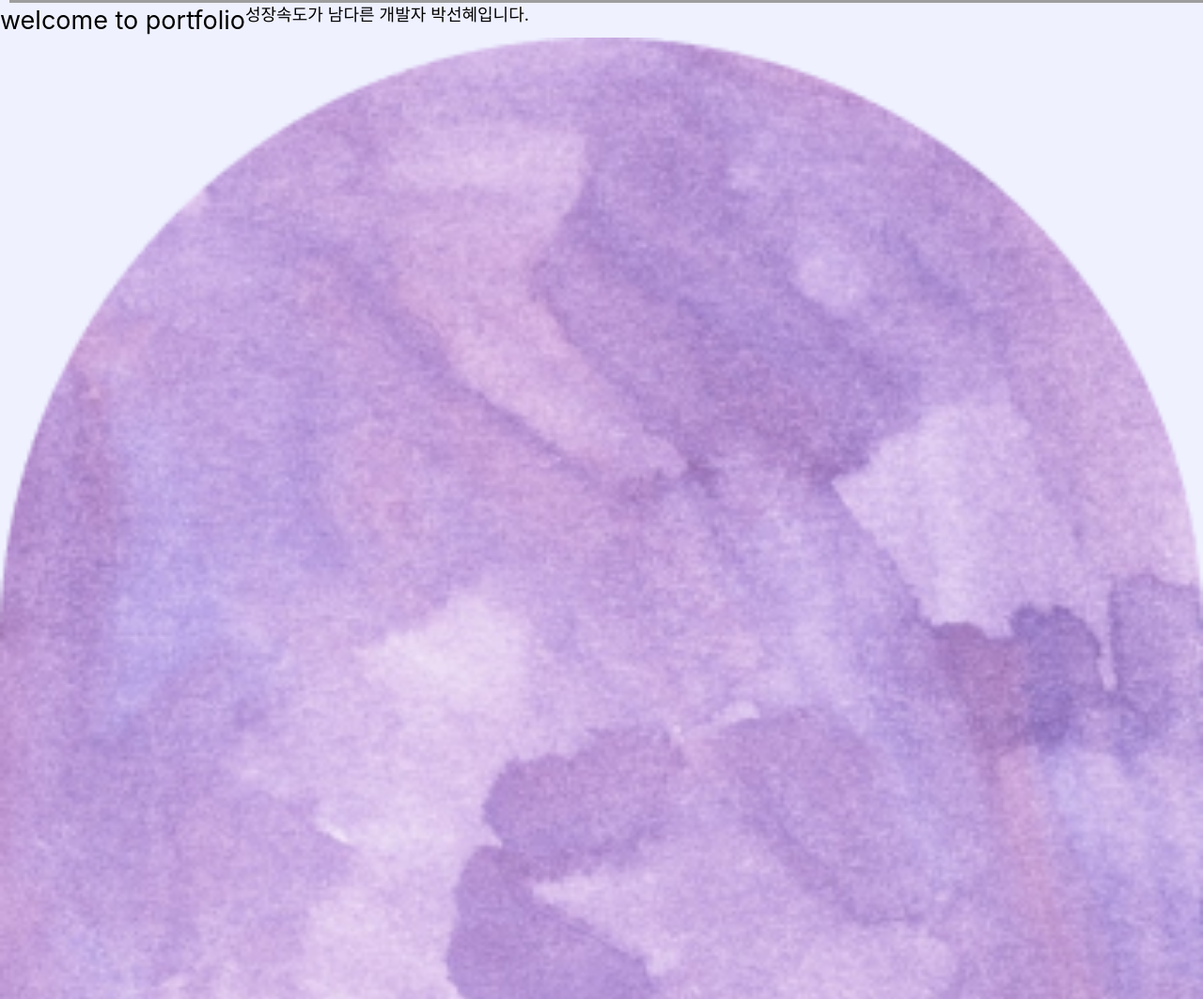
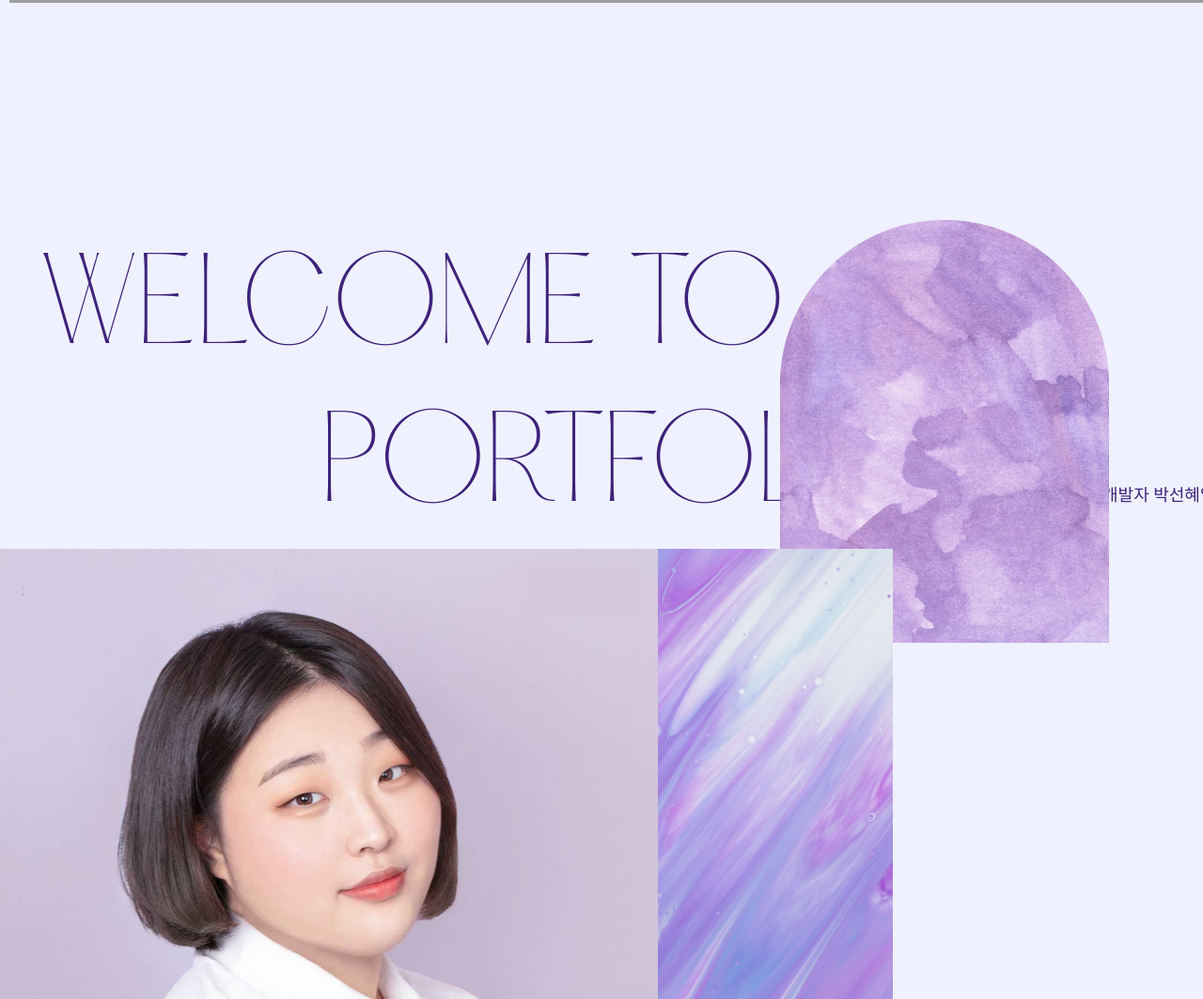
Before and after one commit to Packsunhye/portfolio, a plain HTML site: page index.html in a window 1280 px wide. Shown: the part 1569-2632 px from the top of the page at 94% size. Drawn offline with Linux system fonts and the light colour scheme; grey boxes are pictures that could not be loaded; a script that the page names is missing; a web font is replaced by a local one.

Commit message:
2022-12-01

```diff
--- a/assets/css/main.css
+++ b/assets/css/main.css
@@ -42,7 +42,68 @@
 }
 
 /* about */
+#section__02 {
+    padding-top: 245px;
+}
+
 .title__section02 {
     display: flex;
+    width: 70%;
+}
+
+.text__box {
     width: 60%;
+    padding-left: 40px;
 }
+
+.title__section02 .text__box {
+    font-family: var(--font-big-ligth);
+    font-size: 5rem;
+    white-space: nowrap;
+    text-transform: uppercase;
+    color: var(--font-big-color);
+}
+
+.title__section02 .text__box .bottom {
+    padding-left: 300px;
+}
+
+.title__section02 .text__box .bottom em {
+    font-family: var(--font-small);
+    font-size: 18px;
+}
+
+.image__side {
+    position: relative;
+}
+
+.about__arched {
+    position: absolute;
+    top: -350px;
+    right: 100px;
+}
+
+.about__arched img {
+    width: 350px;
+    height: 450px;
+}
+
+.about__box {
+    position: absolute;
+}
+
+.about__box img {
+    width: 950px;
+    height: 650px;
+}
+
+.about__me {
+    position: absolute;
+    width: 700px;
+    height: 950px;
+}
+
+.about__me img {
+    width: 700px;
+    height: 950px;
+}
--- a/assets/css/reset.css
+++ b/assets/css/reset.css
@@ -9,7 +9,7 @@
     --font-handwriting: "Southland";
     --font-big-ligth: "PPHatton-Ultralight";
     --font-big-medium: "PPHatton-Medium";
-    --font-small: "IMHyemin-Regular";
+    --font-small: "IMHyemin";
     --font-header: "Abel-Regular";
     --font-prt: "YUniverse-B00";
 }
--- a/index.html
+++ b/index.html
@@ -29,8 +29,10 @@
         </section>
         <section id="section__02">
             <div class="title__section02">
-                <h2>welcome to portfolio</h2>
-                <span>성장속도가 남다른 개발자 박선혜입니다.</span>
+                <div class="text__box">
+                    <h2 class="top">welcome to</h2>
+                    <h2 class="bottom">portfolio <em>성장속도가 남다른 개발자 박선혜입니다.</em></h2>
+                </div>
             </div>
             <div class="image__side">
                 <span class="about__arched">
@@ -41,7 +43,6 @@
                 </span>
                 <span class="about__me">
                     <img src="assets/img/about_03.png" alt="박선혜프로필사진">
-                </span>
                     <div class="about__desc">
                         게임학과를 전공한 저는 디자인이나 일러스트를 주로 공부하였지만 웹 디자인이라는 것을 교양으로
                         처음 접하게 된 후 관심을 갖게되었습니다. 학교를 졸업한 뒤 웹 디자인도 제대로 배워보고 싶어
@@ -49,6 +50,7 @@
                         처음 배운 코딩의 세계는 많이 어려웠지만 그만큼 저에게 도전의식과 재미를 갖게 되어 꿈에도 나올 만큼
                         빠지게 되었습니다. 물론 제 생각만큼 쉬운 길은 아니겠지만, 더더욱 성장하며 개발자 박선혜가 되겠습니다.
                     </div>
+                </span>
                 <span class="about__back"></span>
             </div>
         </section>
```
Lines whose indentation alone changed are shown as unchanged.
